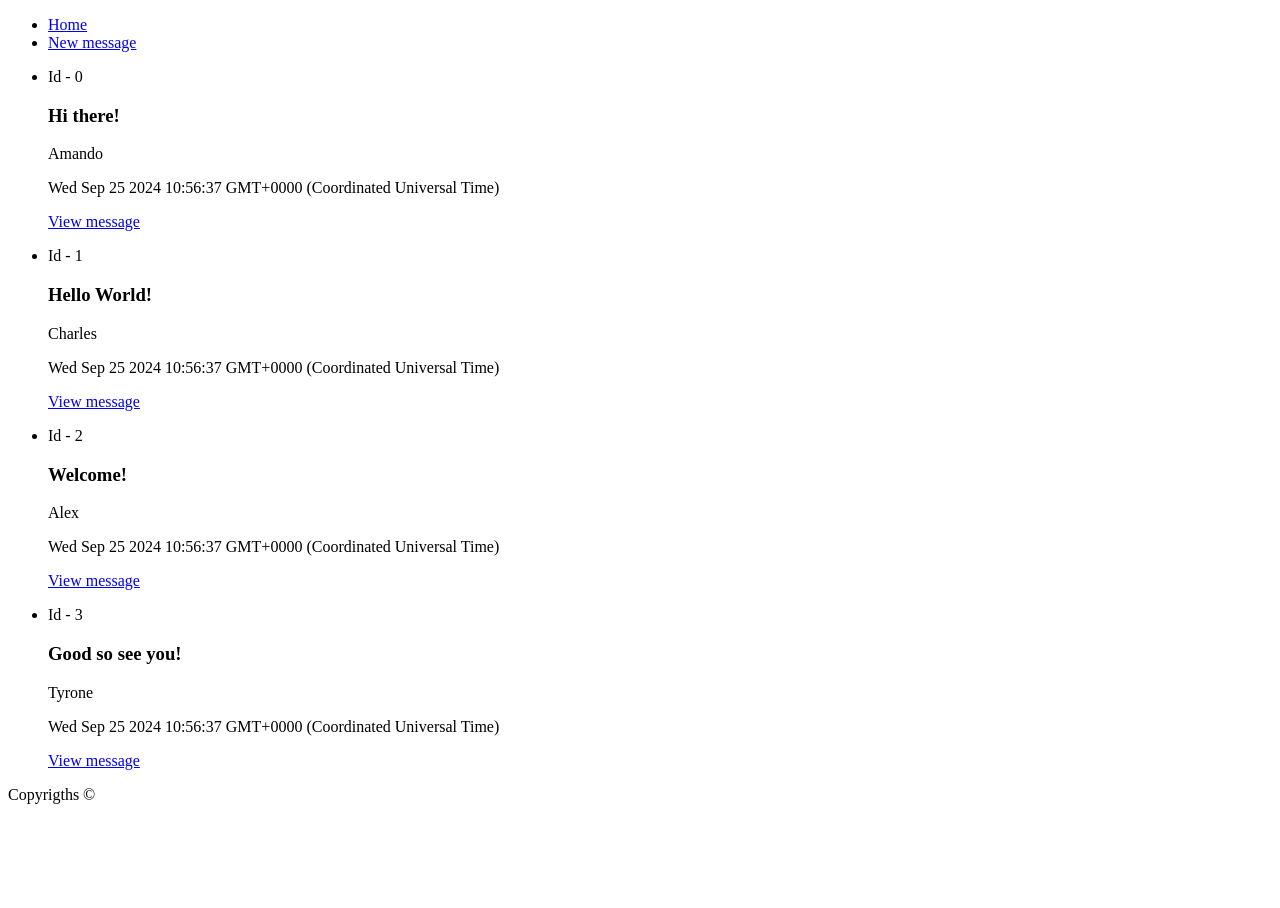
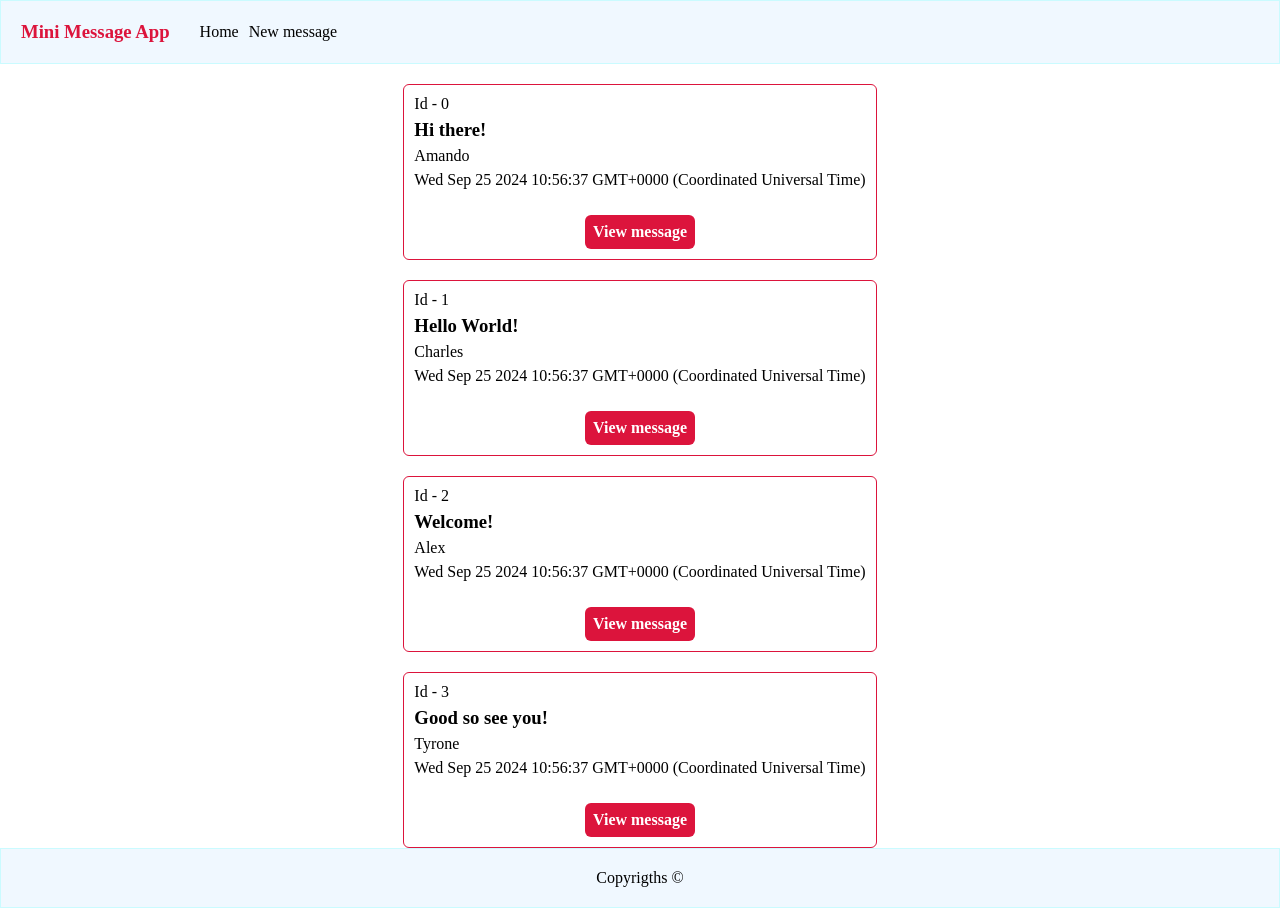
Before and after one commit to nikola88393/Mini-Message-Board, a Node server app: page / in a window 1280 px wide. Before the commit the page ends 804 px from the top, so only its background shows below. Run offline with Node 20, Linux system fonts and the light colour scheme.

Commit message:
Add simple styling to the app

```diff
--- a/app.js
+++ b/app.js
@@ -3,9 +3,8 @@ const app = express();
 const indexRouter = require("./routes/indexRoute");
 const messageRouter = require("./routes/messageRouter");
 const path = require("node:path");
-const assetsPath = path.join(__dirname, "public");
 
-app.use(express.static(assetsPath));
+app.use(express.static(path.join(__dirname, "public")));
 app.use(express.urlencoded({ extended: true }));
 app.set("views", path.join(__dirname, "views"));
 app.set("view engine", "ejs");
--- a/public/styles.css
+++ b/public/styles.css
@@ -0,0 +1,104 @@
+* {
+  padding: 0;
+  margin: 0;
+  box-sizing: border-box;
+  list-style-type: none;
+  text-decoration: none;
+}
+a {
+  list-style-type: none;
+  text-decoration: none;
+  color: inherit;
+}
+body {
+  display: flex;
+  flex-direction: column;
+  min-height: 100vh;
+}
+/* Nav styles */
+.nav {
+  display: flex;
+  border: 1px solid rgb(202, 251, 255);
+  background-color: aliceblue;
+  color: crimson;
+  padding: 20px;
+  align-items: center;
+  gap: 30px;
+  margin-bottom: 20px;
+}
+
+.navLinks {
+  display: flex;
+  gap: 10px;
+}
+
+.navLink {
+  color: black;
+  font-weight: 500;
+}
+
+/* Message container */
+.messages {
+  display: flex;
+  align-items: center;
+  justify-content: center;
+  flex-direction: column;
+  gap: 20px;
+}
+
+.messageContainer {
+  border: 1px solid crimson;
+  border-radius: 6px;
+  width: fit-content;
+  padding: 10px;
+  display: flex;
+  align-items: flex-start;
+  justify-content: center;
+  flex-direction: column;
+  gap: 6px;
+}
+
+.msgBtn {
+  padding: 8px;
+  border-radius: 6px;
+  background-color: crimson;
+  color: white;
+  font-weight: 600;
+  margin: 0 auto;
+  margin-top: 20px;
+}
+
+/* footer */
+footer {
+  border: 1px solid rgb(202, 251, 255);
+  background-color: aliceblue;
+  display: flex;
+  align-items: center;
+  justify-content: center;
+  padding: 20px;
+  margin-top: auto;
+}
+/* 404 */
+.errorPage {
+  display: flex;
+  align-items: center;
+  justify-content: center;
+  flex-direction: column;
+  width: fit-content;
+  margin: 0 auto;
+  gap: 20px;
+}
+
+/* add message */
+.msgForm {
+  display: flex;
+  align-items: center;
+  justify-content: center;
+  flex-direction: column;
+  gap: 10px;
+}
+
+button.msgBtn {
+  border: none;
+  cursor: pointer;
+}
--- a/views/404.ejs
+++ b/views/404.ejs
@@ -3,7 +3,7 @@
   <%- include('partials/head', {title: title}) %>
   <body>
     <%- include('partials/nav') %>
-    <div>
+    <div class="errorPage">
       <h1>404 - Resource not found</h1>
       <h3>Unfortunately we could't find the page you were looking for :/</h3>
     </div>
--- a/views/index.ejs
+++ b/views/index.ejs
@@ -3,14 +3,14 @@
   <%- include('partials/head', {title: title}) %>
   <body>
     <%- include('partials/nav') %>
-    <ul>
+    <ul class="messages">
       <% messages.map((message) => { %>
-      <li>
+      <li class="messageContainer">
         <p>Id - <%= message.id%></p>
         <h3><%= message.text %></h3>
         <p><%= message.user %></p>
         <p><%= message.added %></p>
-        <a href="/<%= message.id %>">View message</a>
+        <a class="msgBtn" href="/<%= message.id %>">View message</a>
       </li>
       <%}) %>
     </ul>
--- a/views/newMessage.ejs
+++ b/views/newMessage.ejs
@@ -3,7 +3,7 @@
   <%- include('partials/head') %>
   <body>
     <%- include('partials/nav') %>
-    <form action="/new" method="post">
+    <form class="msgForm" action="/new" method="post">
       <h1>Add new message</h1>
       <div>
         <label for="text">Text</label>
@@ -13,7 +13,7 @@
         <label for="user">User</label>
         <input name="user" type="text" id="user" required />
       </div>
-      <button type="submit">Submit</button>
+      <button class="msgBtn" type="submit">Submit</button>
     </form>
     <%- include('partials/footer') %>
   </body>
--- a/views/partials/head.ejs
+++ b/views/partials/head.ejs
@@ -1,6 +1,6 @@
 <head>
   <meta charset="UTF-8" />
   <meta name="viewport" content="width=device-width, initial-scale=1.0" />
-  <link rel="stylesheet" href="../../public/styles.css" />
+  <link rel="stylesheet" href="/styles.css" />
   <title><%= title %></title>
 </head>
--- a/views/partials/nav.ejs
+++ b/views/partials/nav.ejs
@@ -1,8 +1,9 @@
 <header>
-  <nav>
-    <ul>
-      <li><a href="/">Home</a></li>
-      <li><a href="/new">New message</a></li>
+  <nav class="nav">
+    <h3>Mini Message App</h3>
+    <ul class="navLinks">
+      <li class="navLink"><a href="/">Home</a></li>
+      <li class="navLink"><a href="/new">New message</a></li>
     </ul>
   </nav>
 </header>
--- a/views/viewMessage.ejs
+++ b/views/viewMessage.ejs
@@ -3,10 +3,11 @@
   <%- include('partials/head', {title: message.id}) %>
   <body>
     <%- include('partials/nav') %>
-    <div>
+    <div class="messageContainer" style="margin: 0 auto">
       <p>Text - <%= message.text%></p>
       <p>User - <%= message.user%></p>
       <p>Added - <%= message.added%></p>
+      <a class="msgBtn" href="/">Back to home</a>
     </div>
     <%- include('partials/footer') %>
   </body>
```
